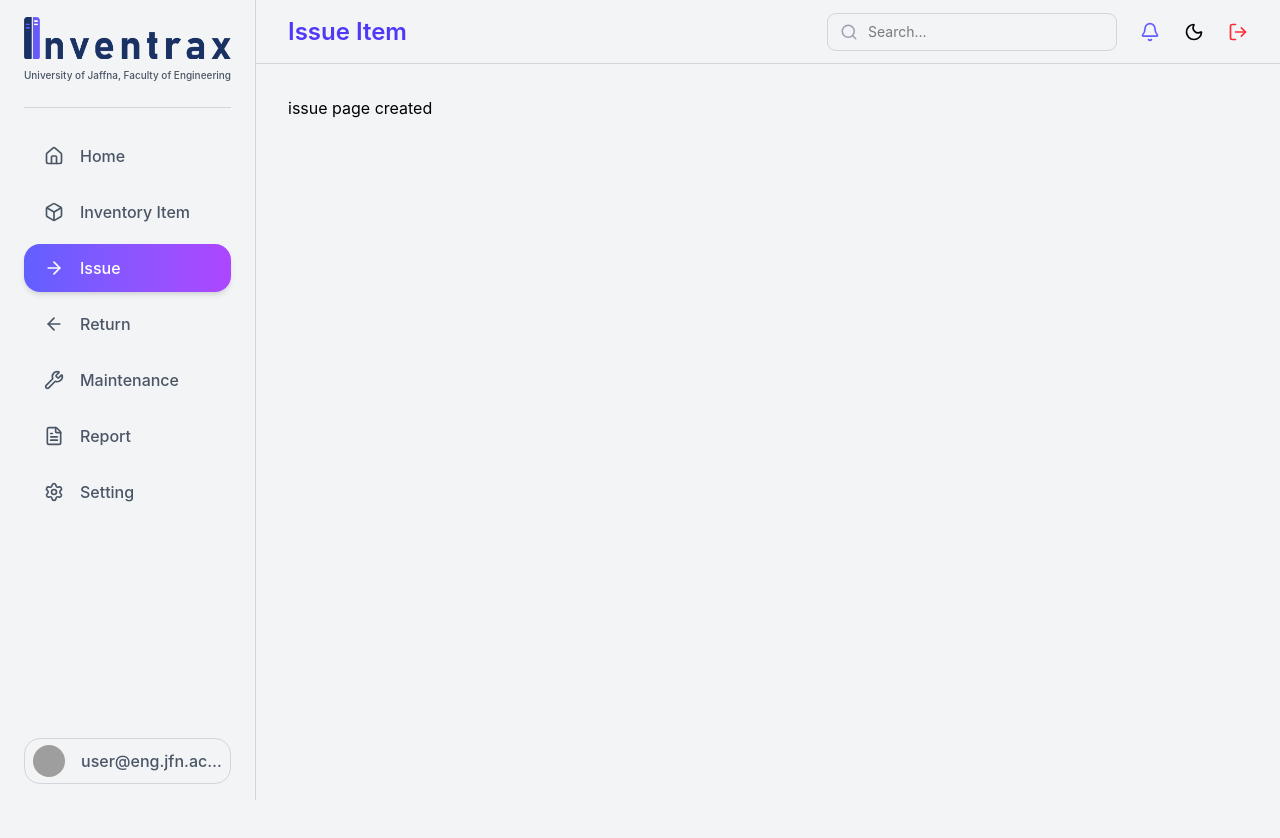
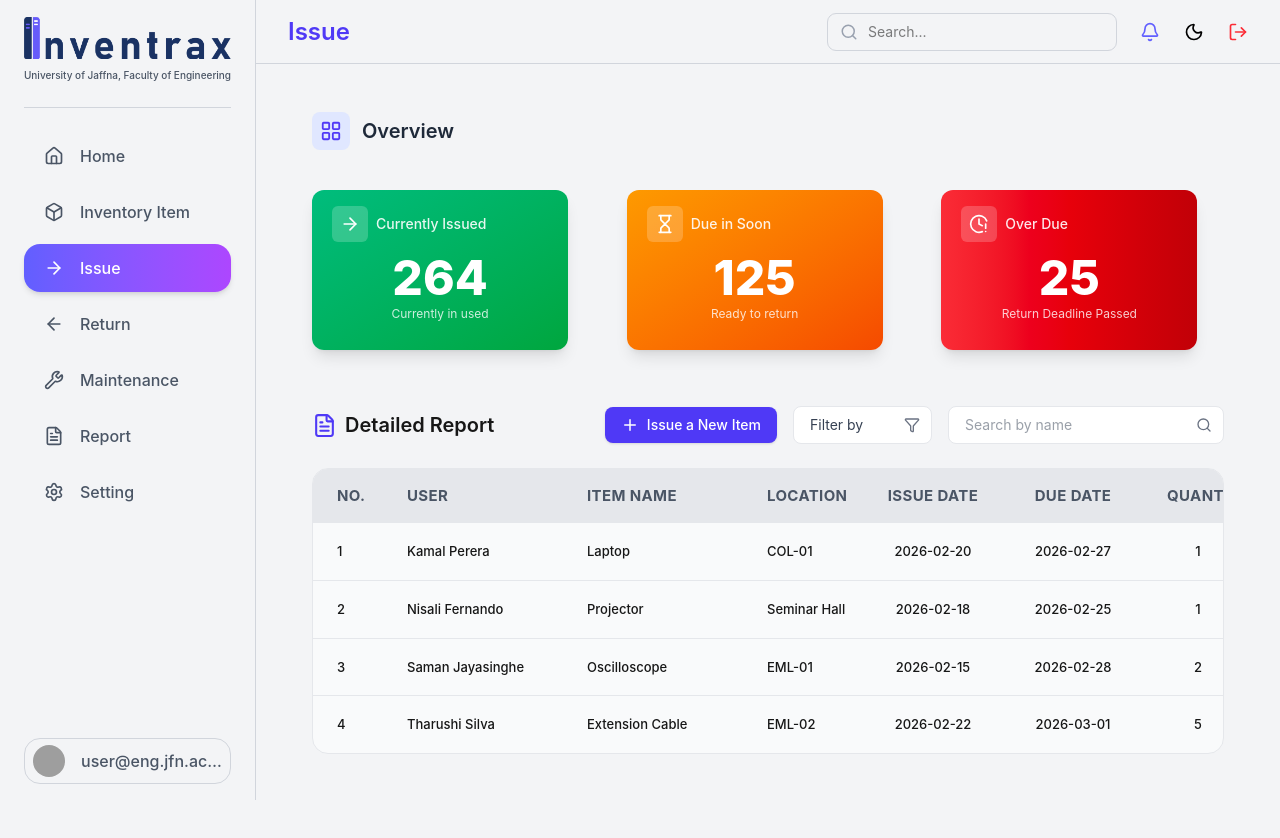
Before and after one commit to karenthiran/Inventory-Management-System, a React (Vite) app in the folder client/: page /issue in a window 1280 px wide. Shown: the top 838 px of the page. Built offline with nearby package versions, Linux system fonts and the light colour scheme; grey boxes are pictures that could not be loaded.

Commit message:
refactor(issue-table): improve column sizing, alignment, and responsive layout

```diff
--- a/client/src/components/common/TopNavbar.jsx
+++ b/client/src/components/common/TopNavbar.jsx
@@ -7,7 +7,7 @@ const Topbar = () => {
   const routeTitles = {
     "/home": "Home",
     "/inventory": "Inventory Item",
-    "/issue": "Issue Item",
+    "/issue": "Issue",
     "/return": "Return Item",
     "/maintenance": "Maintenance",
     "/report": "Reports",
--- /dev/null
+++ b/client/src/components/layout/issue/IssueTable.jsx
@@ -0,0 +1,89 @@
+const IssueTable = ({ columns, data }) => {
+  // Helper to auto-size columns based on header/accessor
+  const getColWidth = (col) => {
+    const key = (col.accessor || col.header || "").toLowerCase();
+
+    if (key.includes("no")) return "w-[70px]";
+    if (key.includes("user")) return "w-[180px]";
+    if (key.includes("item")) return "w-[180px]";
+    if (key.includes("location")) return "w-[120px]";
+    if (key.includes("issue")) return "w-[140px]";
+    if (key.includes("due")) return "w-[140px]";
+    if (key.includes("quantity")) return "w-[110px]";
+    if (key.includes("action")) return "w-[90px]";
+    if (key.includes("view")) return "w-[90px]";
+
+    return "w-auto";
+  };
+
+  // Helper for alignment (match screenshot)
+  const getAlignClass = (col) => {
+    const key = (col.accessor || col.header || "").toLowerCase();
+
+    if (key.includes("no")) return "text-left";
+    if (key.includes("quantity")) return "text-center";
+    if (key.includes("issue") || key.includes("due")) return "text-center";
+    if (key.includes("action") || key.includes("view")) return "text-center";
+
+    return "text-left";
+  };
+
+  // Prevent wrapping for dates/codes so it stays neat
+  const getNoWrap = (col) => {
+    const key = (col.accessor || col.header || "").toLowerCase();
+    if (key.includes("issue") || key.includes("due") || key.includes("location")) {
+      return "whitespace-nowrap";
+    }
+    return "";
+  };
+
+  return (
+    <div className="bg-[#f9fafb] rounded-2xl border border-gray-200 overflow-hidden">
+      <div className="overflow-x-auto">
+        <table className="w-full table-fixed text-sm text-left">
+          {/* Column widths */}
+          <colgroup>
+            {columns.map((col, index) => (
+              <col key={index} className={getColWidth(col)} />
+            ))}
+          </colgroup>
+
+          {/* Header */}
+          <thead className="bg-gray-200 text-gray-600 text-[15px] font-semibold uppercase">
+            <tr>
+              {columns.map((col, index) => (
+                <th
+                  key={index}
+                  className={`px-6 py-4 tracking-wide ${getAlignClass(col)} ${getNoWrap(col)}`}
+                >
+                  {col.header}
+                </th>
+              ))}
+            </tr>
+          </thead>
+
+          {/* Body */}
+          <tbody>
+            {data.map((row, rowIndex) => (
+              <tr
+                key={rowIndex}
+                className="border-t border-gray-200 hover:bg-gray-100 transition duration-200"
+              >
+                {columns.map((col, colIndex) => (
+                  <td
+                    key={colIndex}
+                    className={`px-6 py-4 text-neutral-900 text-[13px] font-medium align-middle ${getAlignClass(col)} ${getNoWrap(col)}`}
+                  >
+                    {col.render ? col.render(row) : row[col.accessor]}
+                  </td>
+                ))}
+              </tr>
+            ))}
+          </tbody>
+        </table>
+      </div>
+    </div>
+  );
+};
+
+export default IssueTable;
--- a/client/src/pages/InventoryItem.jsx
+++ b/client/src/pages/InventoryItem.jsx
@@ -2,6 +2,9 @@ import React from "react";
 import { useNavigate } from "react-router-dom";
 import InventoryTable from "../components/layout/inventory/InventoryTable";
 import { LayoutGrid, Plus } from "lucide-react";
+
+
+
 
 const InventoryItem = () => {
   const navigate = useNavigate();
--- a/client/src/pages/Issue.jsx
+++ b/client/src/pages/Issue.jsx
@@ -1,7 +1,194 @@
-import React from "react";
+import React from 'react'
+import { useNavigate } from "react-router-dom";
+import IssueTable from "../components/layout/issue/IssueTable";
+import { LayoutGrid, Plus ,Hourglass, ClockAlert, ArrowRight,FileText, Filter, Search, SquarePen} from "lucide-react";
+import DashboardCard from "../components/common/DashboardCard";
+
+
+/* =========================================================
+   📊 Issue Cards Data
+========================================================= */
+const cardData = [
+  {
+    title: "Currently Issued",
+    value: "264",
+    subtitle: "Currently in used",
+    icon: <ArrowRight size={20} />,
+    gradient: "from-emerald-500 to-green-600",
+  },
+  {
+    title: "Due in Soon",
+    value: "125",
+    subtitle: "Ready to return",
+    icon: <Hourglass size={20} />,
+    gradient: "from-amber-500 to-orange-600",
+  },
+  {
+    title: "Over Due",
+    value: "25",
+    subtitle: "Return Deadline Passed",
+    icon: <ClockAlert size={20} />,
+    gradient: "bg-gradient-to-r from-red-500 via-red-600 to-red-700 text-white",
+  },
+];
 
 const Issue = () => {
-  return <div>issue page created</div>;
+  const navigate = useNavigate();
+
+  const tableColumns = [
+    { header: "NO.", accessor: "no" },
+    { header: "User", accessor: "user" },
+    { header: "Item Name", accessor: "itemName" },
+    { header: "Location", accessor: "location" },
+    { header: "Issue Date", accessor: "issueDate" },
+    { header: "Due Date", accessor: "dueDate" },
+    { header: "Quantity", accessor: "quantity" },
+
+    {
+  header: "Action",
+  render: () => (
+    <button
+      type="button"
+      onClick={() => navigate("/edit-item")}
+      className="text-red-700 px-2 py-1 rounded-lg text-sm font-medium hover:bg-red-50 cursor-pointer transition-all duration-200"
+      aria-label="Edit item"
+    >
+      <SquarePen size={16} />
+    </button>
+  ),
+   },
+
+
+  //  {
+  //     header: "Action",
+  //     render: () => (
+  //       <button
+  //       onClick={() => navigate("/edit-item")}
+  //       className=" text-red-700 px-2 py-1 rounded-lg text-sm font-medium  transition-all duration-200">
+  //         <SquarePen size={16} />
+  //       </button>
+  //     ),
+  //   },
+    {
+      header: "View",
+      render: () => (
+        <button
+         type="button"
+         onClick={() => navigate("/issue-detail")}
+         className="text-indigo-600 font-medium hover:underline cursor-pointer transition-all duration-200">
+         Detail
+        </button>
+      ),
+    },
+  ];
+
+  const tableData = [
+  {
+    no: 1,
+    user: "Kamal Perera",
+    itemName: "Laptop",
+    location: "COL-01",
+    issueDate: "2026-02-20",
+    dueDate: "2026-02-27",
+    quantity: 1
+  },
+  {
+    no: 2,
+    user: "Nisali Fernando",
+    itemName: "Projector",
+    location: "Seminar Hall",
+    issueDate: "2026-02-18",
+    dueDate: "2026-02-25",
+    quantity: 1
+  },
+  {
+    no: 3,
+    user: "Saman Jayasinghe",
+    itemName: "Oscilloscope",
+    location: "EML-01",
+    issueDate: "2026-02-15",
+    dueDate: "2026-02-28",
+    quantity: 2
+  },
+  {
+    no: 4,
+    user: "Tharushi Silva",
+    itemName: "Extension Cable",
+    location: "EML-02",
+    issueDate: "2026-02-22",
+    dueDate: "2026-03-01",
+    quantity: 5
+  }
+];
+
+  return (
+     <div className="px-6 py-4">
+      {/* ================= Header ================= */}
+      <div className="flex items-center gap-3 mb-10">
+        <div className="bg-indigo-100 p-2 rounded-lg">
+          <LayoutGrid size={22} className="text-indigo-600" />
+        </div>
+        <h1 className="text-xl font-semibold text-gray-800">Overview</h1>
+      </div>
+
+      {/* ================= Cards Section ================= */}
+      <section className="flex justify-center mb-14">
+        <div className="grid grid-cols-1 md:grid-cols-3 gap-8 w-full max-w-5xl">
+          {cardData.map((card, index) => (
+            <DashboardCard key={index} {...card} />
+          ))}
+        </div>
+      </section>
+
+      {/* Table Section */}
+      <div className="max-w-7xl mx-auto">
+        {/* Top Bar */}
+        <div className="flex items-center justify-between mb-6">
+          {/* Left title */}
+          <div className="flex items-center gap-2 text-neutral-900">
+            <FileText size={25} className="text-indigo-600" />
+            <span className="text-xl font-semibold">Detailed Report</span>
+          </div>
+
+          {/* Right controls */}
+          <div className="flex items-center gap-4">
+            {/* Issue button */}
+            <button
+              onClick={() => navigate("/add-item")}
+              className="flex items-center gap-2 bg-indigo-600 hover:bg-indigo-700 cursor-pointer text-white px-4 py-2 rounded-lg text-sm font-medium transition-all duration-200 shadow-sm"
+            >
+              <Plus size={18} />
+              Issue a New Item
+            </button>
+
+            {/* Filter dropdown */}
+            <div className="relative">
+              <select className="appearance-none bg-white border border-gray-200 cursor-pointer rounded-lg px-4 py-2 pr-10 text-sm text-gray-700 focus:outline-none focus:ring-2 focus:ring-indigo-500">
+                <option value="">Filter by</option>
+                <option value="issue date">Issue Date</option>
+                <option value="due date">Due Date</option>
+                <option value="due in soon">Due in Soon</option>
+                <option value="over due">Over Due</option>
+              </select>
+
+              <Filter size={16} className="absolute right-3 top-1/2 -translate-y-1/2 text-gray-500 pointer-events-none" />
+            </div>
+
+            {/* Search input */}
+            <div className="relative">
+              <input
+                type="text"
+                placeholder="Search by name"
+                className="bg-white border border-gray-200 rounded-lg px-4 py-2 pr-10 text-sm text-gray-700 focus:outline-none focus:ring-2 focus:ring-indigo-500"
+              />
+              <Search size={16} className="absolute right-3 top-1/2 -translate-y-1/2 text-gray-500" />
+            </div>
+          </div>
+        </div>
+        <IssueTable columns={tableColumns} data={tableData} />
+      </div>
+    </div>
+  );
 };
 
-export default Issue;
+export default Issue
```
Also changed, not shown: client/src/assets/Images/Edit.png (added), client/src/components/layout/issue/Overview.jsx (deleted).
